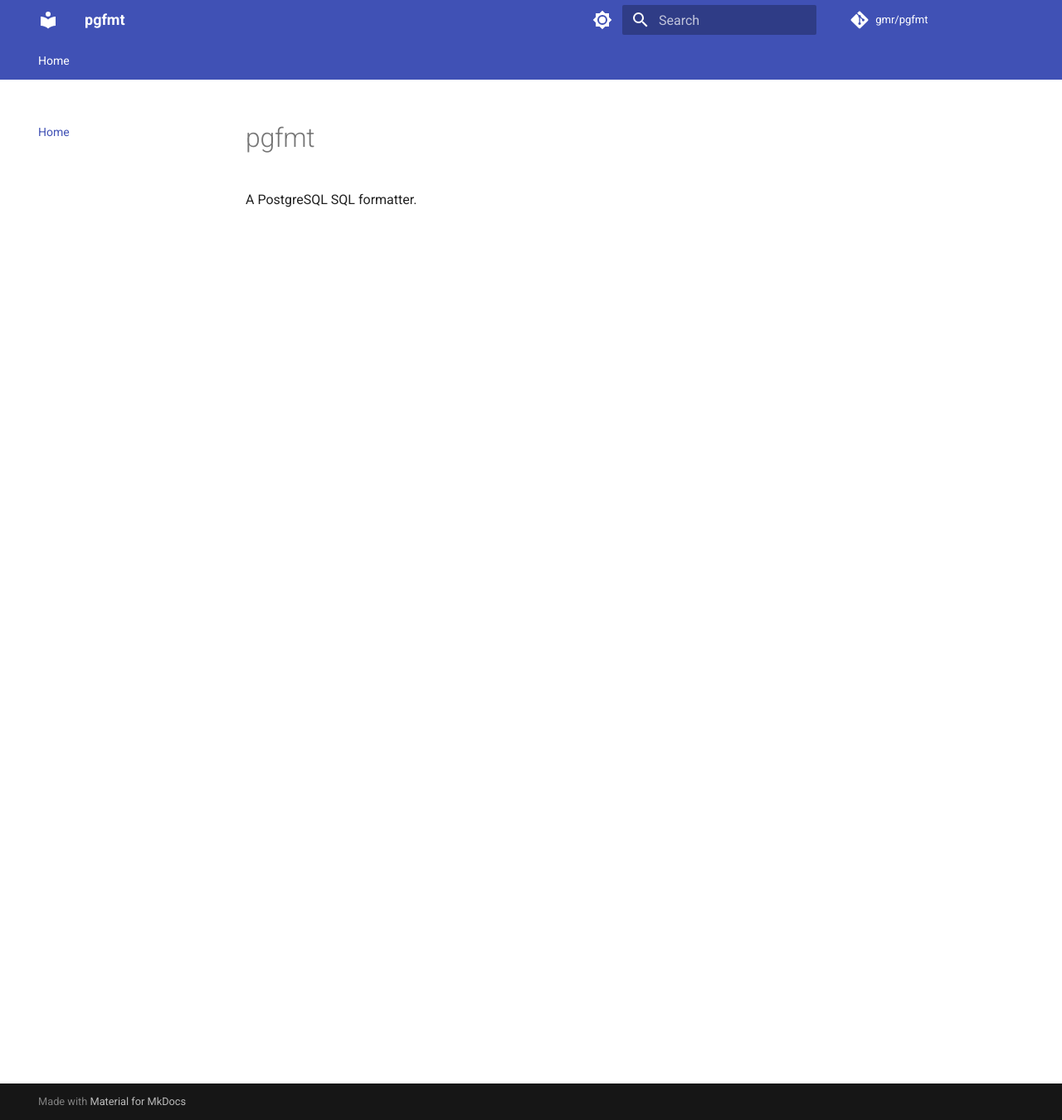
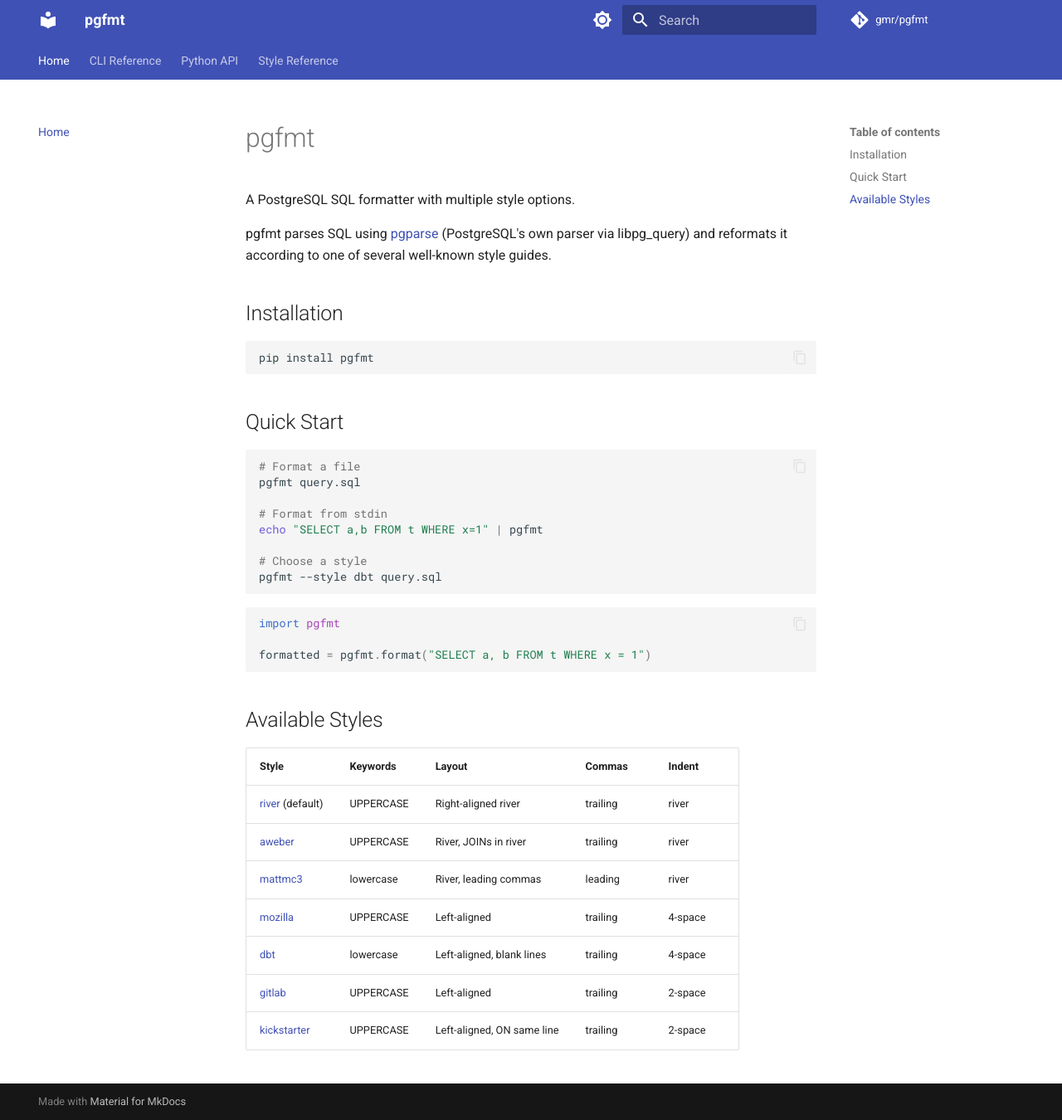
Before and after one commit to gmr/pgfmt, an MkDocs documentation site: the page built from docs/index.md, in a window 1280 px wide and 1350 px high. Shown: the whole window at 83% size. Built offline with MkDocs 1.6.1 and Material for MkDocs 9.7.7, drawn with Linux system fonts in a browser that asks for light colours; comment, search, counter and statistics services are not loaded.

Commit message:
Add mkdocs documentation for CLI, API, and styles
- CLI reference: arguments, --check mode, exit codes, examples
- Python API: pgfmt.format() usage, style selection, error handling
- Style reference: all 7 styles with example output
- Updated index with quick start and style comparison table
- Removed supported statements section from README

Co-Authored-By: Claude Opus 4.6 (1M context) <noreply@anthropic.com>

````diff
--- a/docs/index.md
+++ b/docs/index.md
@@ -1,3 +1,44 @@
 # pgfmt
 
-A PostgreSQL SQL formatter.
+A PostgreSQL SQL formatter with multiple style options.
+
+pgfmt parses SQL using [pgparse](https://github.com/gmr/pgparse) (PostgreSQL's
+own parser via libpg_query) and reformats it according to one of several
+well-known style guides.
+
+## Installation
+
+```bash
+pip install pgfmt
+```
+
+## Quick Start
+
+```bash
+# Format a file
+pgfmt query.sql
+
+# Format from stdin
+echo "SELECT a,b FROM t WHERE x=1" | pgfmt
+
+# Choose a style
+pgfmt --style dbt query.sql
+```
+
+```python
+import pgfmt
+
+formatted = pgfmt.format("SELECT a, b FROM t WHERE x = 1")
+```
+
+## Available Styles
+
+| Style | Keywords | Layout | Commas | Indent |
+|-------|----------|--------|--------|--------|
+| [river](styles.md#river) (default) | UPPERCASE | Right-aligned river | trailing | river |
+| [aweber](styles.md#aweber) | UPPERCASE | River, JOINs in river | trailing | river |
+| [mattmc3](styles.md#mattmc3) | lowercase | River, leading commas | leading | river |
+| [mozilla](styles.md#mozilla) | UPPERCASE | Left-aligned | trailing | 4-space |
+| [dbt](styles.md#dbt) | lowercase | Left-aligned, blank lines | trailing | 4-space |
+| [gitlab](styles.md#gitlab) | UPPERCASE | Left-aligned | trailing | 2-space |
+| [kickstarter](styles.md#kickstarter) | UPPERCASE | Left-aligned, ON same line | trailing | 2-space |
--- a/mkdocs.yml
+++ b/mkdocs.yml
@@ -62,3 +62,6 @@ markdown_extensions:
 
 nav:
   - Home: index.md
+  - CLI Reference: cli.md
+  - Python API: api.md
+  - Style Reference: styles.md
````
Also changed, not shown: README.md (+0 -14 lines), docs/api.md (added, +94 -0 lines), docs/cli.md (added, +94 -0 lines), docs/styles.md (added, +146 -0 lines).
